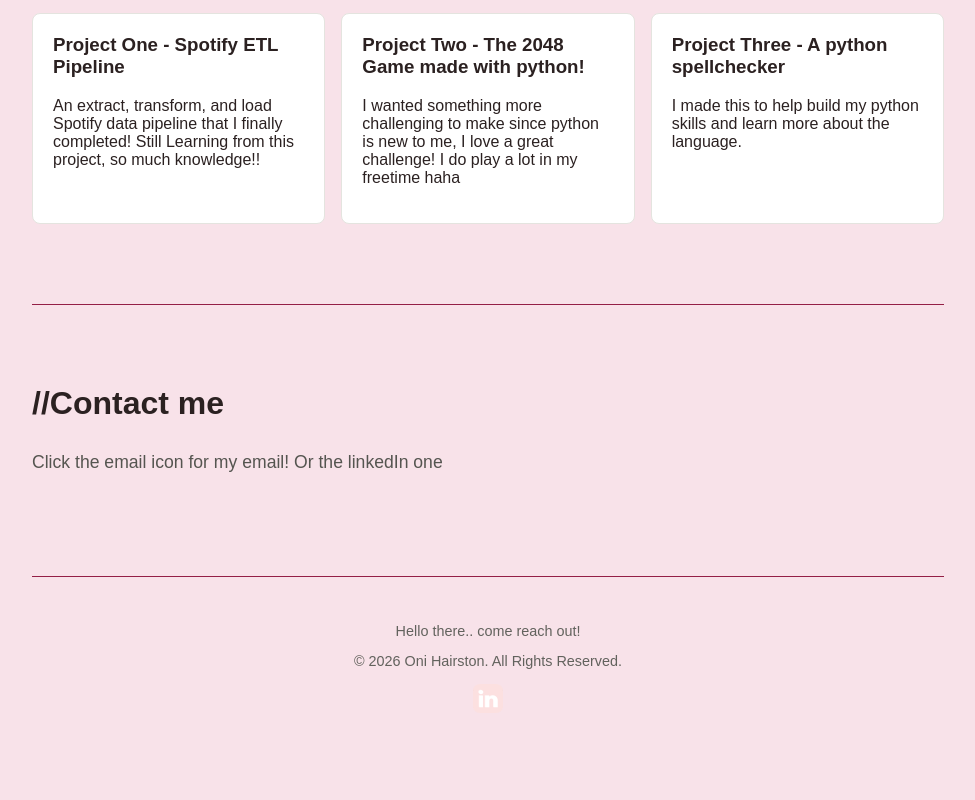
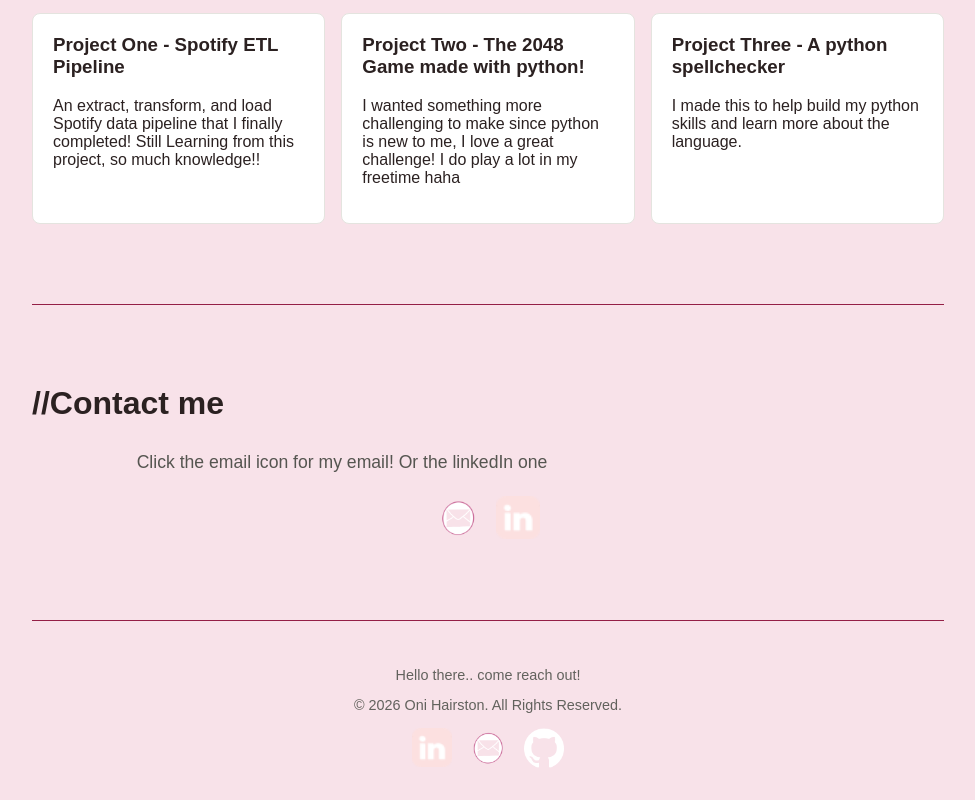
Before and after one commit to oniHairston/portfolio, a plain HTML site: page index.html in a window 1280 px wide. Shown: the part 1159-1959 px from the top of the page, without its empty margins (152-1127 px from the left). Before the commit the page ends 1907 px from the top, so only its background shows below. Drawn offline with Linux system fonts and the light colour scheme; a script that the page names is missing; a web font is replaced by a local one.

Commit message:
Add files via upload

```diff
--- a/index.html
+++ b/index.html
@@ -103,13 +103,21 @@
         <section id="contact" aria-labelledby="contact-title">
             <h2 id="contact-title">//Contact me</h2>
             <p class="section-copy">Click the email icon for my email! Or the linkedIn one</p>
+            <div class = "icon-row">
+                <a href = "mailto:hairstonOni23@gmail.com" target = "_blank"><img src = "images/emailIcon.png" alt = "white email logo" class = "con-pic"></a>
+                <a href = "https://www.linkedin.com/in/oni-hairston-482b85278/" target = "_blank"><img src = "images/linkedLogo.png" alt = " white linkedin logo" class = "con-pic"></a>
+            </div>
         </section>
     </main>
 
     <footer>
         <p>Hello there.. come reach out!</p>
         <p>&copy; 2026 Oni Hairston. All Rights Reserved.</p>
-        <a href = "https://www.linkedin.com/in/oni-hairston-482b85278/" target = "_blank"><img src = "images/linkedLogo.png" alt = " white linkedin logo" class = "pr-4"></a>
+        <div class = "icon-row">
+            <a href = "https://www.linkedin.com/in/oni-hairston-482b85278/" target = "_blank"><img src = "images/linkedLogo.png" alt = " white linkedin logo" class = "pr-4"></a>
+            <a href = "mailto:hairstonOni23@gmail.com" target = "_blank"><img src = "images/emailIcon.png" alt = "white email logo" class = "pr-4"></a>
+            <a href = "https://github.com/oniHairston" target = "_blank"><img src = "images/github-white-icon.webp" alt = "white github logo" class = "pr-4"></a>
+        </div>
     </footer>
 </body>
 </html>
--- a/style.css
+++ b/style.css
@@ -130,7 +130,48 @@ h2 {
     max-width: 620px;
     color: #555550;
     font-size: 1.1rem;
+    text-align: center;
     line-height: 1.7;
+}
+
+.con-pic,
+.pr-4 {
+
+    width: 40px;
+    height: 40px;
+    object-fit: contain;
+    display: block;
+
+}
+
+.con-pic {
+    width: 44px;
+    height: 44px;
+}
+
+.con-pic:hover,
+.pr-4:hover {
+    transform: translateY(-3px);
+}
+
+.con-pic,
+.pr-4 {
+    transition: transform 0.15s ease;
+}
+
+.icon-row {
+    display: flex;
+    gap: 1rem;
+    align-items: center;
+}
+
+#contact .icon-row {
+    justify-content: center;
+}
+
+footer .icon-row {
+    justify-content: center;
+    margin-top: 0.75rem;
 }
 
 .project-list {
```
Also changed, not shown: images/emailIcon.png (added), images/github-white-icon.webp (added).
